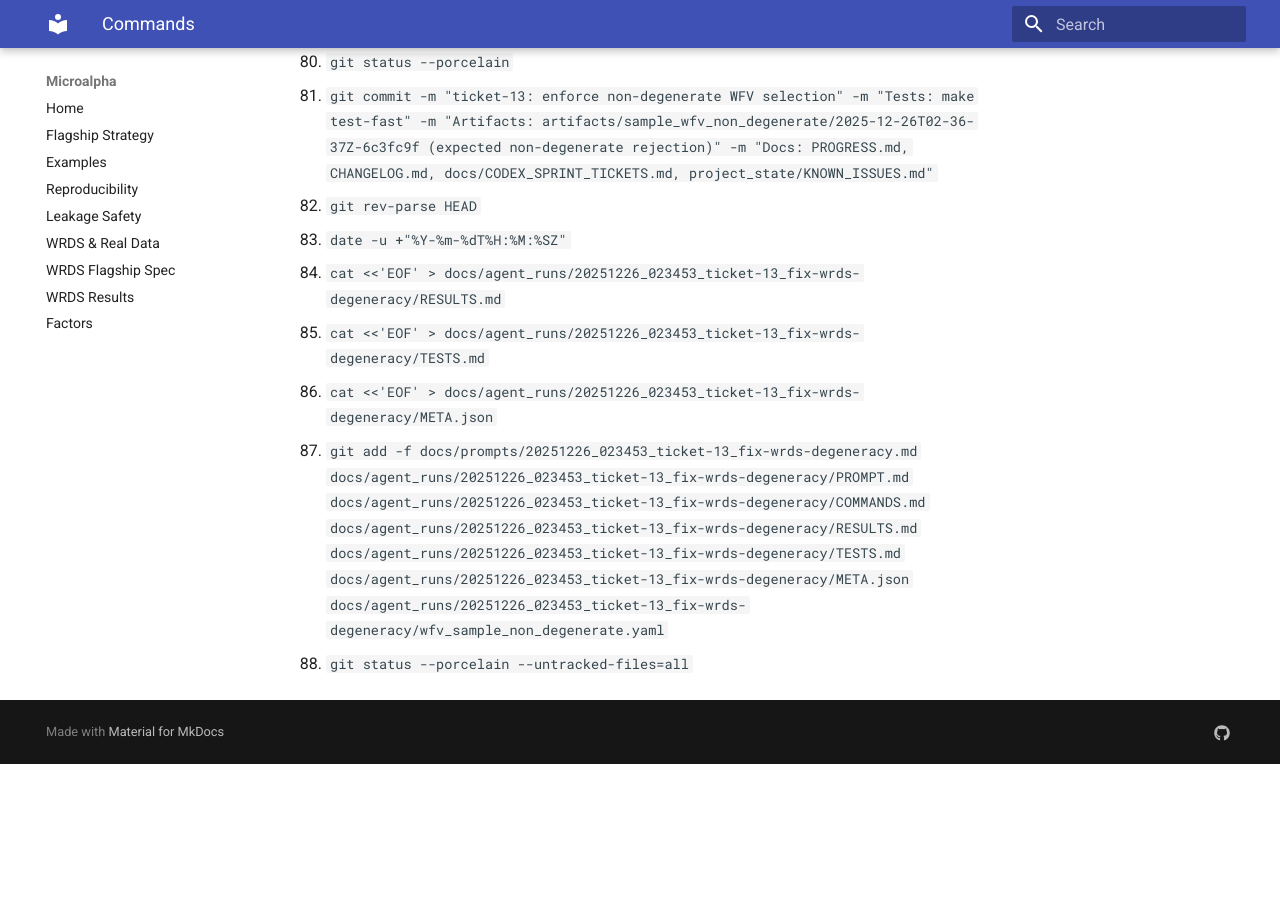
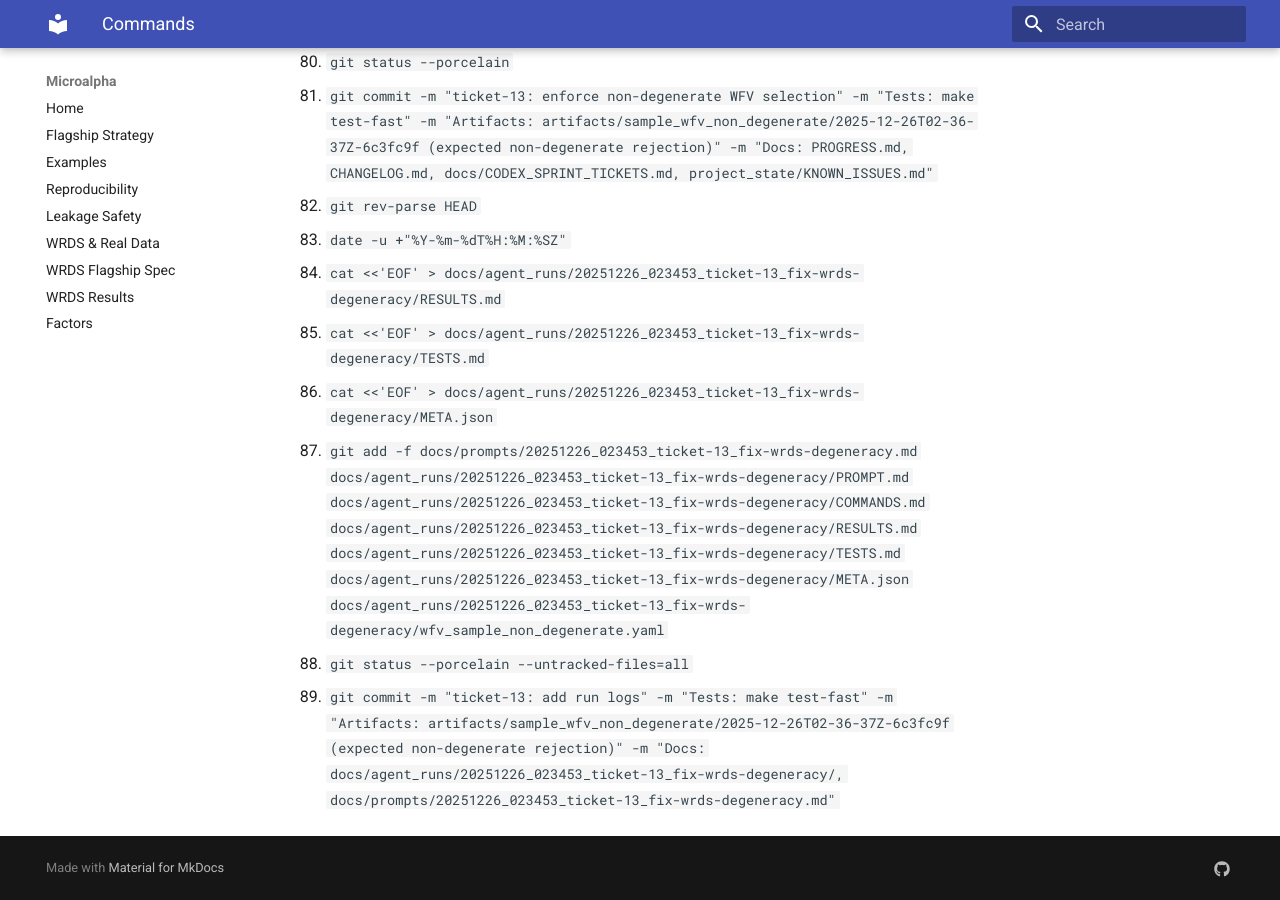
Before and after one commit to MateoBodon/microalpha, an MkDocs documentation site: the page built from docs/agent_runs/20251226_023453_ticket-13_fix-wrds-degeneracy/COMMANDS.md, in a window 1280 px wide and 900 px high, scrolled down 3117 px. Built offline with MkDocs 1.6.1 and Material for MkDocs 9.7.7, drawn with Linux system fonts in a browser that asks for light colours; before the commit the page ends 3881 px from its top, so only the background shows below that.

Commit message:
ticket-13: update command log
Tests: make test-fast

Artifacts: artifacts/sample_wfv_non_degenerate/2025-12-26T02-36-37Z-6c3fc9f (expected non-degenerate rejection)

Docs: docs/agent_runs/20251226_023453_ticket-13_fix-wrds-degeneracy/COMMANDS.md

```diff
--- a/docs/agent_runs/20251226_023453_ticket-13_fix-wrds-degeneracy/COMMANDS.md
+++ b/docs/agent_runs/20251226_023453_ticket-13_fix-wrds-degeneracy/COMMANDS.md
@@ -88,3 +88,4 @@
 86. `cat <<'EOF' > docs/agent_runs/20251226_023453_ticket-13_fix-wrds-degeneracy/META.json`
 87. `git add -f docs/prompts/20251226_023453_ticket-13_fix-wrds-degeneracy.md docs/agent_runs/20251226_023453_ticket-13_fix-wrds-degeneracy/PROMPT.md docs/agent_runs/20251226_023453_ticket-13_fix-wrds-degeneracy/COMMANDS.md docs/agent_runs/20251226_023453_ticket-13_fix-wrds-degeneracy/RESULTS.md docs/agent_runs/20251226_023453_ticket-13_fix-wrds-degeneracy/TESTS.md docs/agent_runs/20251226_023453_ticket-13_fix-wrds-degeneracy/META.json docs/agent_runs/20251226_023453_ticket-13_fix-wrds-degeneracy/wfv_sample_non_degenerate.yaml`
 88. `git status --porcelain --untracked-files=all`
+89. `git commit -m "ticket-13: add run logs" -m "Tests: make test-fast" -m "Artifacts: artifacts/sample_wfv_non_degenerate/2025-12-26T02-36-37Z-6c3fc9f (expected non-degenerate rejection)" -m "Docs: docs/agent_runs/20251226_023453_ticket-13_fix-wrds-degeneracy/, docs/prompts/20251226_023453_ticket-13_fix-wrds-degeneracy.md"`
```
